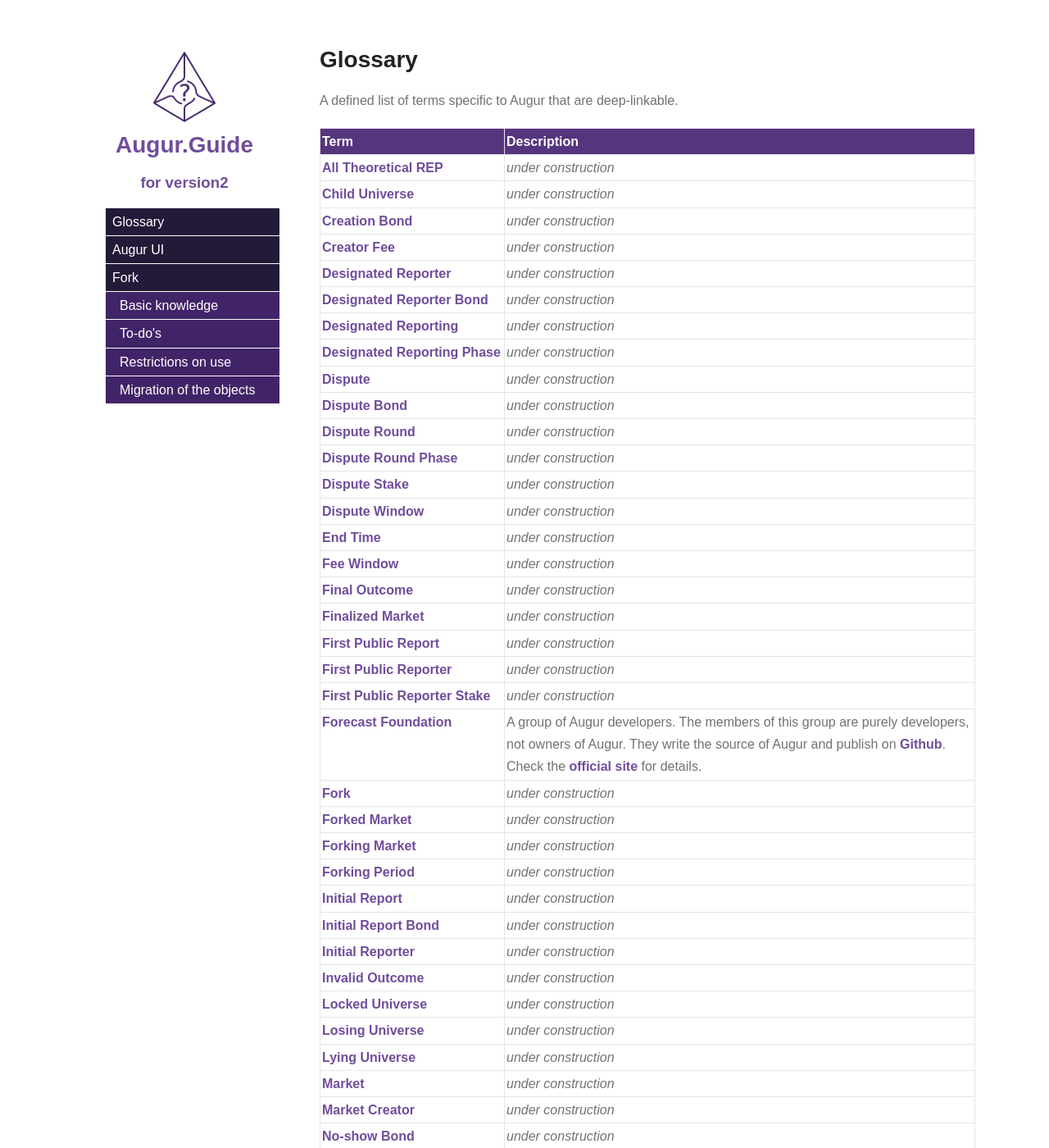
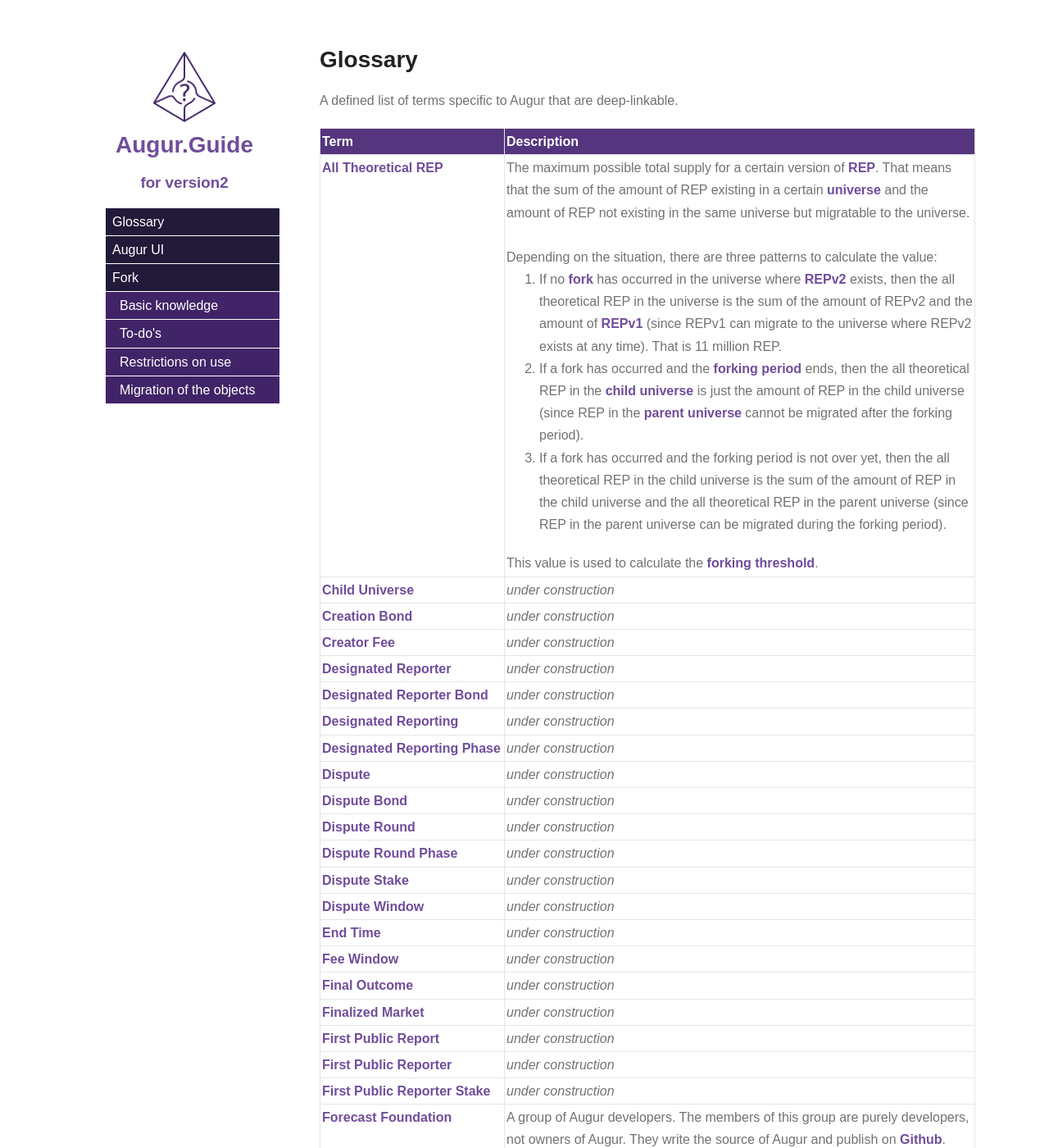
Before and after one commit to MicahZoltu/Augur.Guide-for-IPFS, a Jekyll site: the page built from collections/_version2-english/7-glossary.md, in a window 1280 px wide and 1400 px high. Shown: the whole window at 82% size. Built offline with Jekyll 4.4.1, drawn with Linux system fonts in a browser that asks for light colours; comment, search, counter and statistics services are not loaded; some of the changed text lies outside the part shown.

Commit message:
[glossary] Add "All Theoretical REP"

```diff
--- a/_data/version2-english/glossary.yml
+++ b/_data/version2-english/glossary.yml
@@ -1,4 +1,4 @@
-All Theoretical REP: <i>under construction</i>
+All Theoretical REP: The maximum possible total supply for a certain version of  <a href="#Reputation_Token">REP</a>. That means that the sum of the amount of REP existing in a certain <a href="#Universe">universe</a> and the amount of REP not existing in the same universe but migratable to the universe.<br><br>Depending on the situation, there are three patterns to calculate the value:<ol><li>If no <a href="#Fork" >fork</a> has occurred in the universe where <a href="#REPv2">REPv2</a> exists, then the all theoretical REP in the universe is the sum of the amount of REPv2 and the amount of <a href="#REPv1">REPv1</a> (since REPv1 can migrate to the universe where REPv2 exists at any time). That is 11 million REP.</li><li>If a fork has occurred and the <a href="#Forking_Period">forking period</a> ends, then the all theoretical REP in the <a href="#Child_Universe">child universe</a> is just the amount of REP in the child universe (since REP in the <a href="#Parent_Universe">parent universe</a> cannot be migrated after the forking period).</li><li>If a fork has occurred and the forking period is not over yet, then the all theoretical REP in the child universe is the sum of the amount of REP in the child universe and the all theoretical REP in the parent universe (since REP in the parent universe can be migrated during the forking period).</li></ol>This value is used to calculate the <a href="#Forking_Threshold">forking threshold</a>.
 Child Universe: <i>under construction</i>
 Creation Bond: <i>under construction</i>
 Creator Fee: <i>under construction</i>
@@ -24,6 +24,7 @@
 Forked Market: <i>under construction</i>
 Forking Market: <i>under construction</i>
 Forking Period: <i>under construction</i>
+Forking Threshold: <i>under construction</i>
 Initial Report: <i>under construction</i>
 Initial Reporter: <i>under construction</i>
 Initial Report Bond: <i>under construction</i>
```
